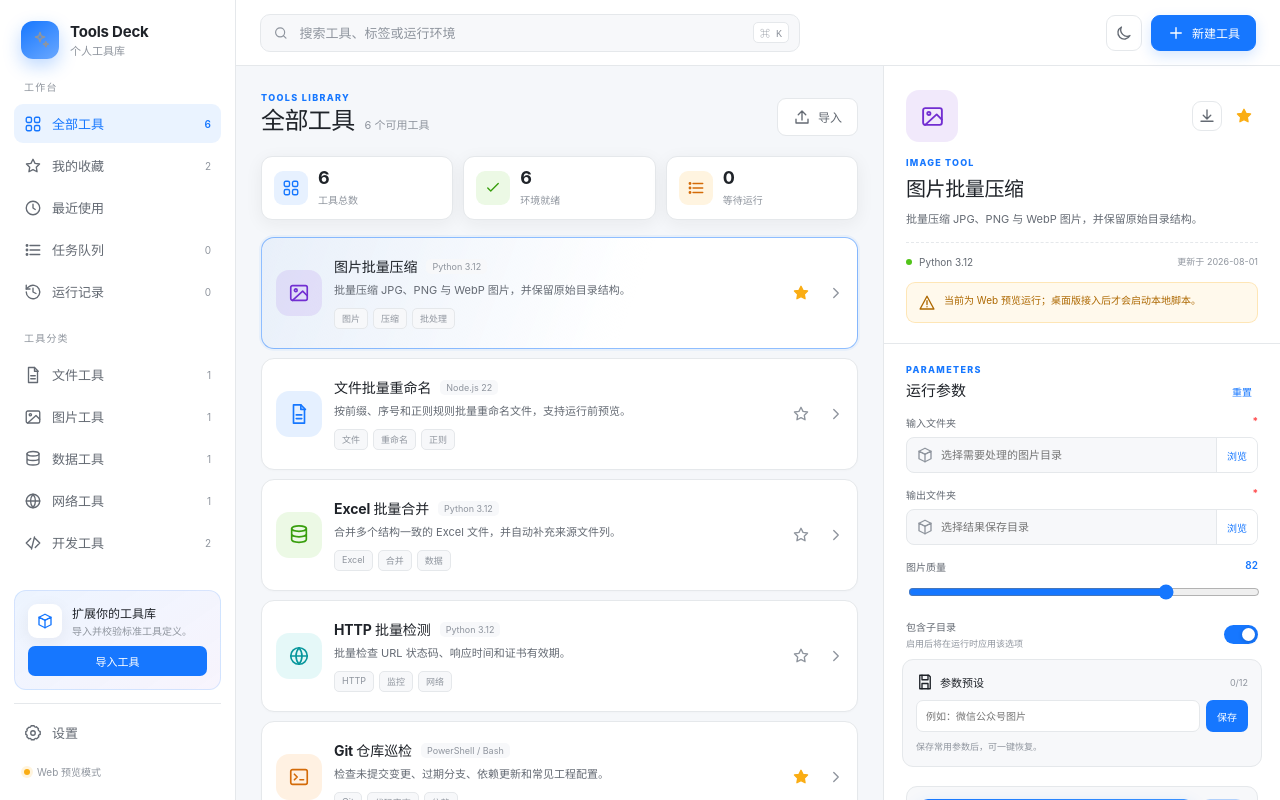
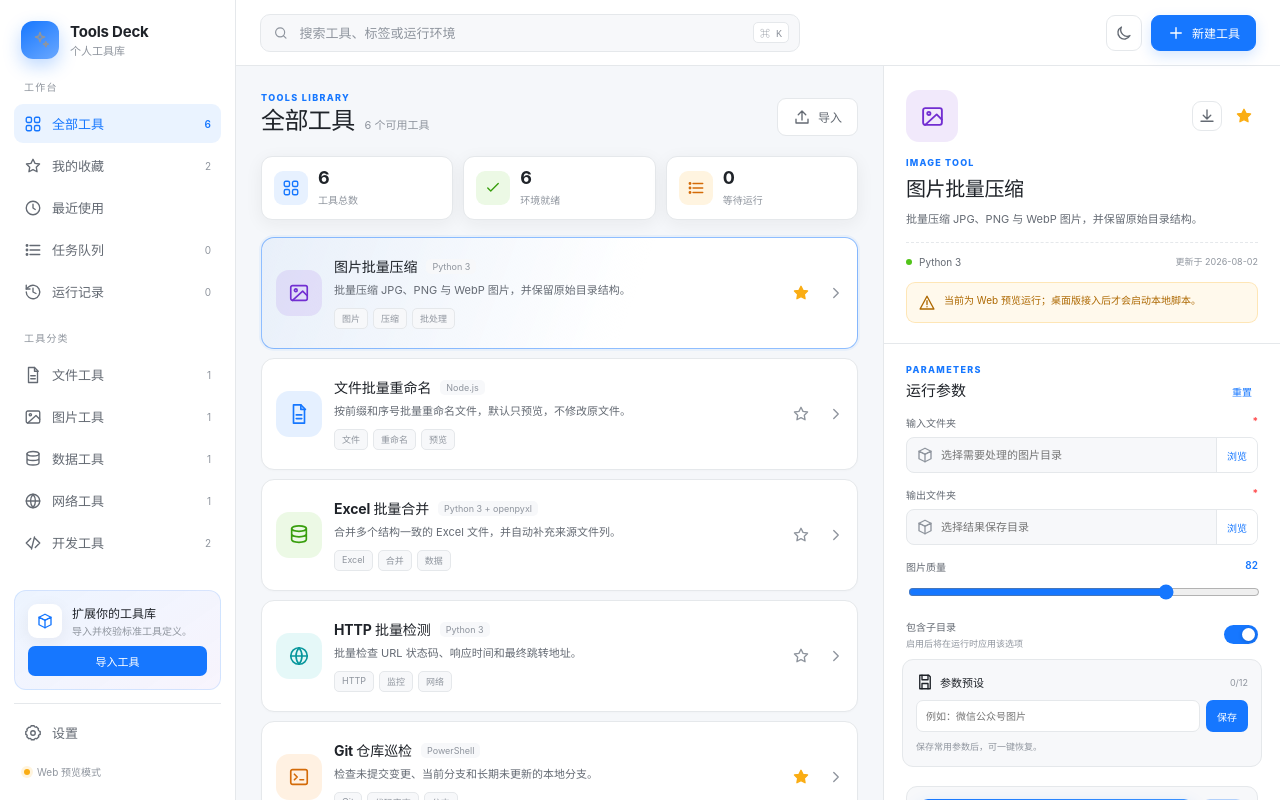
Before and after one commit to weepwood/tools-deck, a React (Vite) app: page / in a window 1280 px wide. Shown: the top 800 px of the page. Built offline with nearby package versions, Linux system fonts and the light colour scheme.

Commit message:
feat: 为内置工具声明桌面执行入口

```diff
--- a/src/data/tools.js
+++ b/src/data/tools.js
@@ -16,8 +16,9 @@ export const initialTools = [
     icon: 'image',
     accent: 'violet',
     tags: ['图片', '压缩', '批处理'],
-    runtime: { type: 'python', label: 'Python 3.12', status: 'ready' },
-    updatedAt: '2026-08-01',
+    runtime: { type: 'python', label: 'Python 3', status: 'ready' },
+    execution: { entry: 'tools/builtin/image-compressor.py', timeoutSeconds: 3600 },
+    updatedAt: '2026-08-02',
     parameters: [
       { key: 'input', label: '输入文件夹', type: 'directory', required: true, placeholder: '选择需要处理的图片目录' },
       { key: 'output', label: '输出文件夹', type: 'directory', required: true, placeholder: '选择结果保存目录' },
@@ -29,13 +30,14 @@ export const initialTools = [
   {
     id: 'batch-renamer',
     name: '文件批量重命名',
-    description: '按前缀、序号和正则规则批量重命名文件，支持运行前预览。',
+    description: '按前缀和序号批量重命名文件，默认只预览，不修改原文件。',
     category: 'file',
     icon: 'file',
     accent: 'blue',
-    tags: ['文件', '重命名', '正则'],
-    runtime: { type: 'node', label: 'Node.js 22', status: 'ready' },
-    updatedAt: '2026-07-29',
+    tags: ['文件', '重命名', '预览'],
+    runtime: { type: 'node', label: 'Node.js', status: 'ready' },
+    execution: { entry: 'tools/builtin/batch-renamer.mjs', timeoutSeconds: 1800 },
+    updatedAt: '2026-08-02',
     parameters: [
       { key: 'directory', label: '目标目录', type: 'directory', required: true, placeholder: '选择文件目录' },
       { key: 'prefix', label: '文件名前缀', type: 'text', default: 'file-' },
@@ -52,8 +54,9 @@ export const initialTools = [
     icon: 'database',
     accent: 'green',
     tags: ['Excel', '合并', '数据'],
-    runtime: { type: 'python', label: 'Python 3.12', status: 'ready' },
-    updatedAt: '2026-07-25',
+    runtime: { type: 'python', label: 'Python 3 + openpyxl', status: 'ready' },
+    execution: { entry: 'tools/builtin/excel-merger.py', timeoutSeconds: 3600 },
+    updatedAt: '2026-08-02',
     parameters: [
       { key: 'files', label: 'Excel 文件', type: 'files', required: true },
       { key: 'sheet', label: '工作表', type: 'text', default: 'Sheet1' },
@@ -65,13 +68,14 @@ export const initialTools = [
   {
     id: 'http-batch-check',
     name: 'HTTP 批量检测',
-    description: '批量检查 URL 状态码、响应时间和证书有效期。',
+    description: '批量检查 URL 状态码、响应时间和最终跳转地址。',
     category: 'network',
     icon: 'globe',
     accent: 'cyan',
     tags: ['HTTP', '监控', '网络'],
-    runtime: { type: 'python', label: 'Python 3.12', status: 'ready' },
-    updatedAt: '2026-07-21',
+    runtime: { type: 'python', label: 'Python 3', status: 'ready' },
+    execution: { entry: 'tools/builtin/http-batch-check.py', timeoutSeconds: 1800 },
+    updatedAt: '2026-08-02',
     parameters: [
       { key: 'urls', label: 'URL 列表', type: 'textarea', required: true, placeholder: '每行一个 URL' },
       { key: 'timeout', label: '超时时间（秒）', type: 'number', default: 10, min: 1, max: 120 },
@@ -82,19 +86,20 @@ export const initialTools = [
   {
     id: 'git-repo-audit',
     name: 'Git 仓库巡检',
-    description: '检查未提交变更、过期分支、依赖更新和常见工程配置。',
+    description: '检查未提交变更、当前分支和长期未更新的本地分支。',
     category: 'developer',
     icon: 'terminal',
     accent: 'orange',
-    tags: ['Git', '代码审查', '依赖'],
-    runtime: { type: 'shell', label: 'PowerShell / Bash', status: 'ready' },
-    updatedAt: '2026-07-18',
+    tags: ['Git', '代码审查', '分支'],
+    runtime: { type: 'powershell', label: 'PowerShell', status: 'ready' },
+    execution: { entry: 'tools/builtin/git-repo-audit.ps1', timeoutSeconds: 900 },
+    updatedAt: '2026-08-02',
     parameters: [
       { key: 'repository', label: '仓库目录', type: 'directory', required: true },
       { key: 'checkDependencies', label: '检查依赖更新', type: 'boolean', default: true },
       { key: 'staleDays', label: '过期分支天数', type: 'number', default: 90, min: 7 },
     ],
-    output: { artifacts: [{ type: 'file', label: 'audit-report.md' }] },
+    output: { artifacts: [{ type: 'file', label: 'git-audit-report.md' }] },
   },
   {
     id: 'json-formatter',
@@ -105,7 +110,7 @@ export const initialTools = [
     accent: 'pink',
     tags: ['JSON', '格式化', '开发'],
     runtime: { type: 'builtin', label: '内置工具', status: 'ready' },
-    updatedAt: '2026-07-12',
+    updatedAt: '2026-08-02',
     parameters: [
       { key: 'content', label: 'JSON 内容', type: 'textarea', required: true, placeholder: '{\n  "hello": "world"\n}' },
       { key: 'indent', label: '缩进空格', type: 'select', default: '2', options: ['2', '4', 'Tab'] },
```
